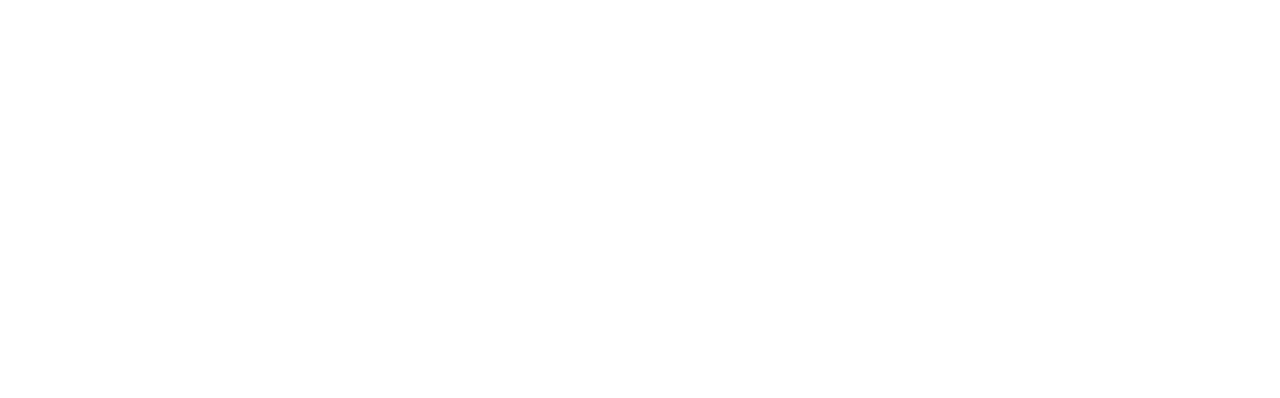
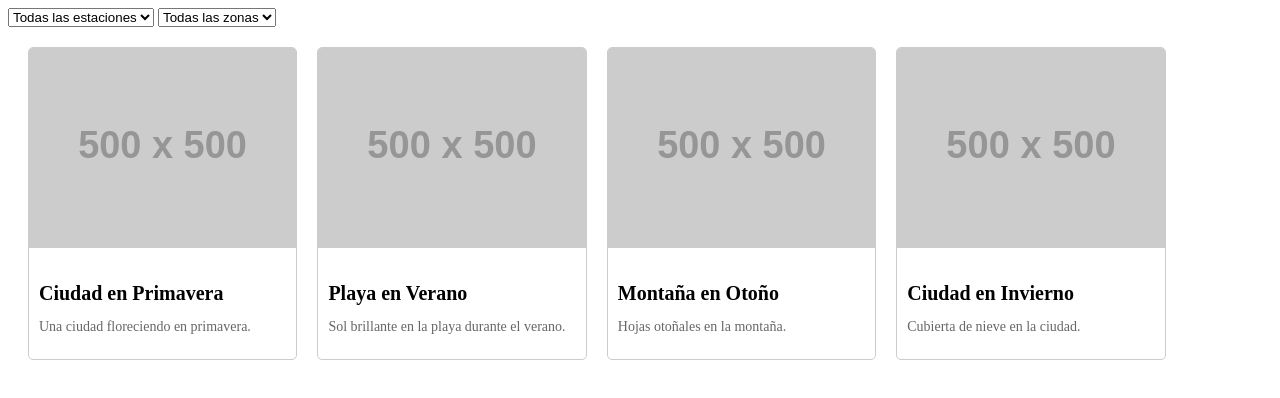
Before and after one commit to Atsirgas/Ipo_Final, a website: page gallery.html in a window 1280 px wide. Drawn offline with Linux system fonts and the light colour scheme; placeholder pictures from the web are drawn by us.

```diff
--- a/css/gallery.css
+++ b/css/gallery.css
@@ -0,0 +1,35 @@
+.gallery {
+    display: grid;
+    grid-template-columns: repeat(auto-fill, minmax(250px, 1fr));
+    gap: 20px;
+    padding: 20px;
+    width: 90%;
+}
+
+.card {
+    background: white;
+    border: 1px solid #ccc;
+    border-radius: 5px;
+    overflow: hidden;
+}
+
+.card img {
+    width: 100%;
+    height: 200px;
+    object-fit: cover;
+}
+
+.card-body {
+    padding: 10px;
+}
+
+.card-title {
+    font-size: 20px;
+    font-weight: bold;
+    margin-bottom: 5px;
+}
+
+.card-description {
+    font-size: 14px;
+    color: #666;
+}
--- a/gallery.html
+++ b/gallery.html
@@ -1,11 +1,34 @@
 <!DOCTYPE html>
 <html>
+
 <head>
     <title>Galeria</title>
     <link rel="stylesheet" type="text/css" href="./css/gallery.css">
 </head>
+
 <body>
+    <div class="filters">
+        <select id="seasonFilter">
+            <option value="">Todas las estaciones</option>
+            <option value="primavera">Primavera</option>
+            <option value="verano">Verano</option>
+            <option value="otoño">Otoño</option>
+            <option value="invierno">Invierno</option>
+        </select>
+        <select id="zoneFilter">
+            <option value="">Todas las zonas</option>
+            <option value="ciudad">Ciudad</option>
+            <option value="montaña">Montaña</option>
+            <option value="playa">Playa</option>
+        </select>
+    </div>
 
+    <div id="gallery" class="gallery">
+        <!-- Las tarjetas se insertarán aquí mediante JavaScript -->
+    </div>
+
+    <script src="./js/card.js"></script>
 
 </body>
+
 </html>
--- /dev/null
+++ b/js/card.js
@@ -0,0 +1,49 @@
+document.addEventListener('DOMContentLoaded', function() {
+    const gallery = document.getElementById('gallery');
+    const seasonFilter = document.getElementById('seasonFilter');
+    const zoneFilter = document.getElementById('zoneFilter');
+
+    const cards = [
+        { img: "https://via.placeholder.com/500", title: "Ciudad en Primavera", description: "Una ciudad floreciendo en primavera.", season: "primavera", zone: "ciudad" },
+        { img: "https://via.placeholder.com/500", title: "Playa en Verano", description: "Sol brillante en la playa durante el verano.", season: "verano", zone: "playa" },
+        { img: "https://via.placeholder.com/500", title: "Montaña en Otoño", description: "Hojas otoñales en la montaña.", season: "otoño", zone: "montaña" },
+        { img: "https://via.placeholder.com/500", title: "Ciudad en Invierno", description: "Cubierta de nieve en la ciudad.", season: "invierno", zone: "ciudad" }
+
+        // ...
+    ];
+
+    function filterCards() {
+        const season = seasonFilter.value;
+        const zone = zoneFilter.value;
+
+        const filteredCards = cards.filter(card =>
+            (card.season === season || season === "") &&
+            (card.zone === zone || zone === "")
+        );
+
+        displayCards(filteredCards);
+    }
+
+    function displayCards(cards) {
+        gallery.innerHTML = ''; // Clear gallery first
+        cards.forEach(card => {
+            const cardElement = `
+                <div class="card">
+                    <img src="${card.img}" alt="${card.title}">
+                    <div class="card-body">
+                        <h3 class="card-title">${card.title}</h3>
+                        <p class="card-description">${card.description}</p>
+                    </div>
+                </div>
+            `;
+            gallery.innerHTML += cardElement;
+        });
+    }
+
+    // Event listeners for filters
+    seasonFilter.addEventListener('change', filterCards);
+    zoneFilter.addEventListener('change', filterCards);
+
+    // Initial display
+    displayCards(cards);
+});
```
